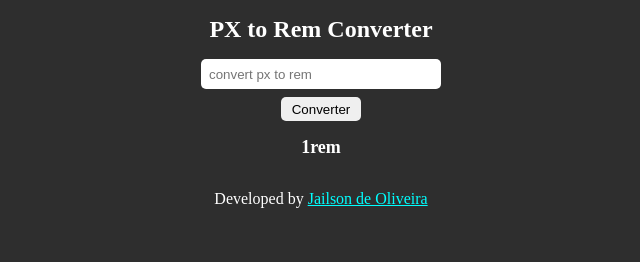
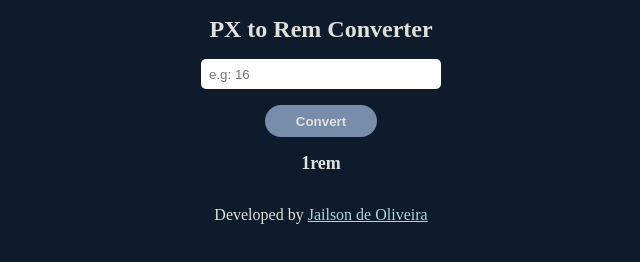
Before and after one commit to OJailson17/rem-calculator-extension, a browser extension: page index.html in a window 1280 px wide. Shown: the whole page, without its empty margins (319-959 px from the left). Drawn offline with Linux system fonts and the light colour scheme.

Commit message:
feat: add copy to clipboard when user click on the result

```diff
--- a/index.html
+++ b/index.html
@@ -13,19 +13,18 @@
 		<div>
 			<h2>PX to Rem Converter</h2>
 			<form>
-				<input type="number" placeholder="convert px to rem" id="px" />
-				<button>Converter</button>
+				<input type="number" placeholder="e.g: 16" id="px" />
+				<button>Convert</button>
 			</form>
 
 			<p class="rem-result">1rem</p>
 		</div>
 
-
 		<footer>
-			<p>Developed by
-				<a href="https://github.com/OJailson17">
-					Jailson de Oliveira</p>
-				</a>
+			<p>
+				Developed by
+				<a href="https://github.com/OJailson17"> Jailson de Oliveira </a>
+			</p>
 		</footer>
 
 		<script src="script.js"></script>
--- a/script.js
+++ b/script.js
@@ -17,3 +17,8 @@ const convertPxToRem = pxValue => {
 
 	resultContainer.innerHTML = `${rem}rem`;
 };
+
+// Copy result to clipboard when clicked
+resultContainer.addEventListener('click', () => {
+	navigator.clipboard.writeText(resultContainer.textContent);
+});
--- a/styles.css
+++ b/styles.css
@@ -5,8 +5,8 @@
 }
 
 body {
-	background-color: rgb(46, 46, 46);
-	color: white;
+	background-color: #0d1b2a;
+	color: #e0e1dd;
 	border-radius: 5px;
 	text-align: center;
 }
@@ -21,7 +21,7 @@ form {
 	display: flex;
 	flex-direction: column;
 	align-items: center;
-	gap: 0.5rem;
+	gap: 1rem;
 	margin-top: 1rem;
 }
 
@@ -35,20 +35,36 @@ input {
 }
 
 button {
-	width: 5rem;
-	height: 1.5rem;
+	width: 7rem;
+	height: 1.8rem;
 	display: flex;
 	align-items: center;
 	justify-content: center;
-	border-radius: 5px;
+	border-radius: 40px;
 	border: none;
+	cursor: pointer;
+	color: #e0e1dd;
+	background-color: #778da9;
+	font-weight: bold;
+	padding: 1rem 0;
+}
+
+button:hover {
+	background-color: #415a77;
+	transition: all 0.2s ease;
+}
+
+.rem-result {
+	width: max-content;
+	font-size: 1.125rem;
+	font-weight: bold;
+	margin: 0 auto;
+	margin-top: 1rem;
 	cursor: pointer;
 }
 
-.rem-result {
-	font-size: 1.125rem;
-	font-weight: bold;
-	margin-top: 1rem;
+.rem-result:active {
+	color: #415a77;
 }
 
 footer {
@@ -60,7 +76,7 @@ footer p {
 }
 
 a {
-	color: aqua;
+	color: #b1d4e0;
 }
 
 /* Hide arrows of number inputs */
```
Also changed, not shown: assets/rem-calculator.png, manifest.json, 1 other file.
